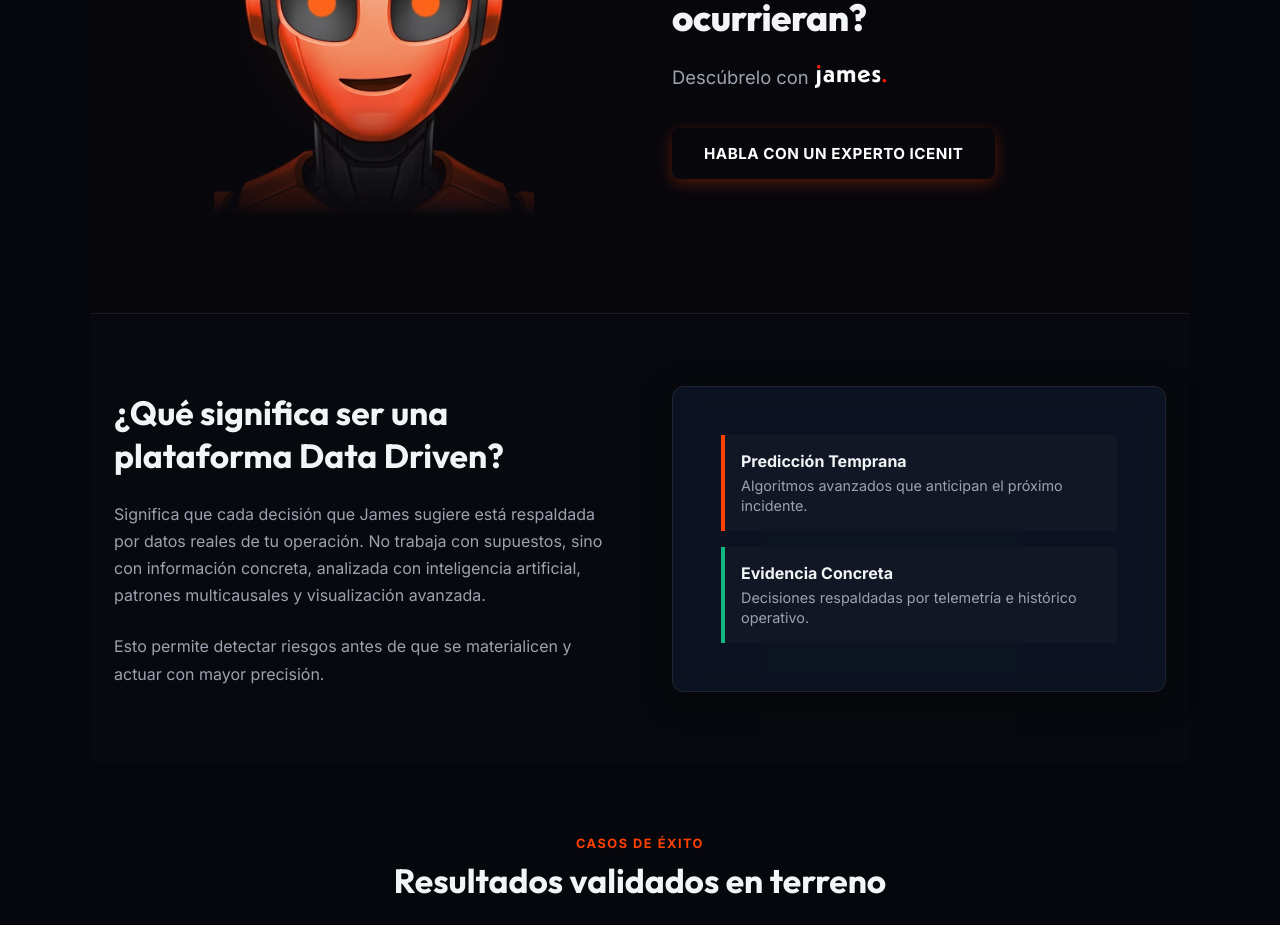
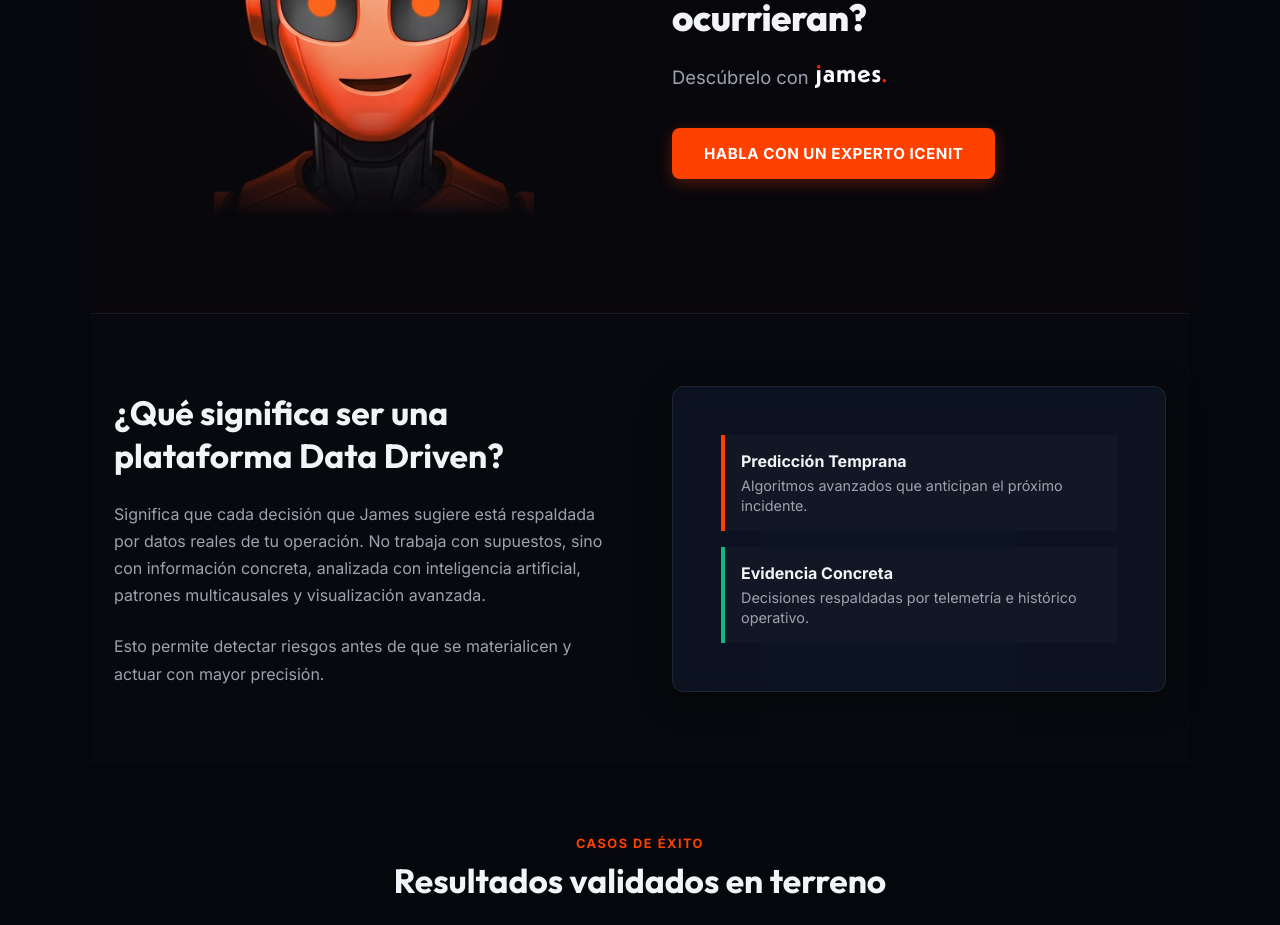
Before and after one commit to aiicenit04-star/icenit, a Next.js app: page / in a window 1280 px wide. Shown: the part 2800-3725 px from the top of the page. Built offline with nearby package versions, Linux system fonts and the light colour scheme; no server answers; the database is empty.

Commit message:
fix: change button background from undefined css variable to solid brand hex orange

```diff
--- a/src/app/page.tsx
+++ b/src/app/page.tsx
@@ -271,7 +271,7 @@
               </p>
               <div>
                 <Link href="/empresa/contacto" className="btn-primary" style={{
-                  background: "var(--accent-orange)",
+                  background: "#FF4100",
                   color: "#ffffff",
                   padding: "1rem 2rem",
                   borderRadius: "8px",
```
